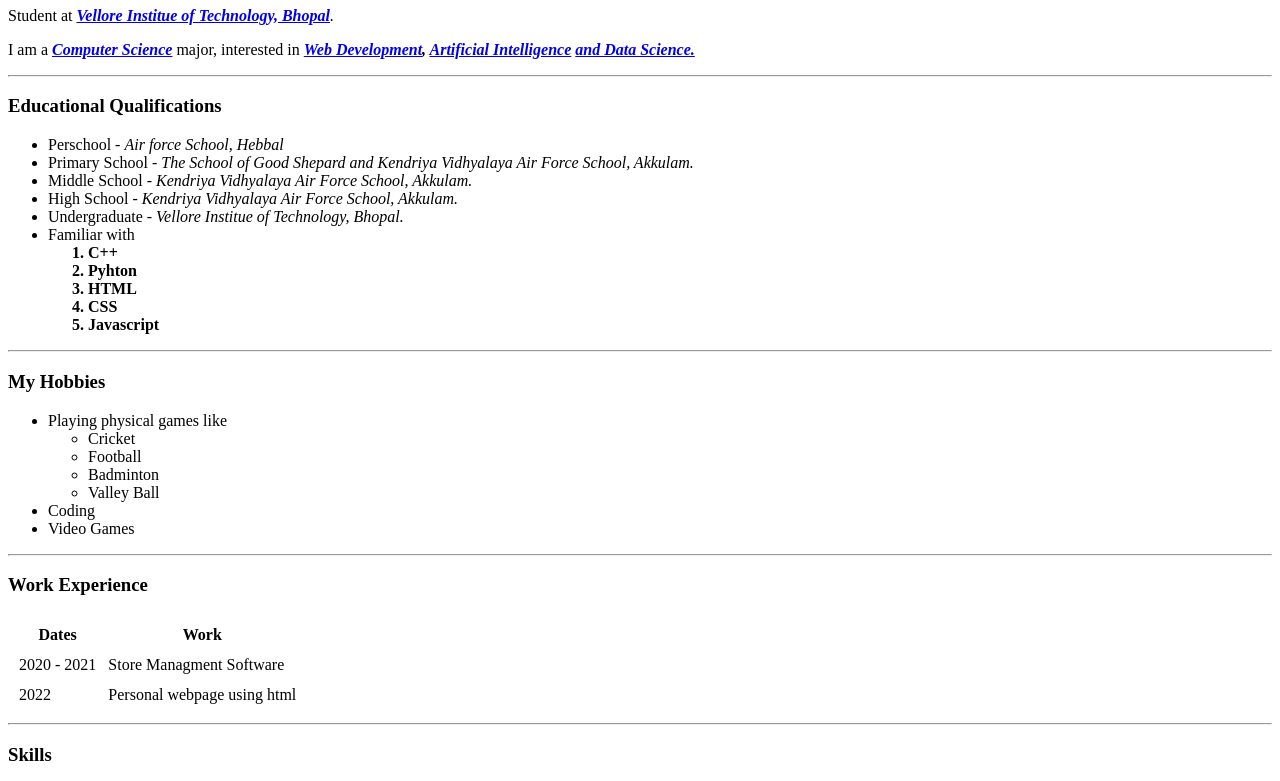
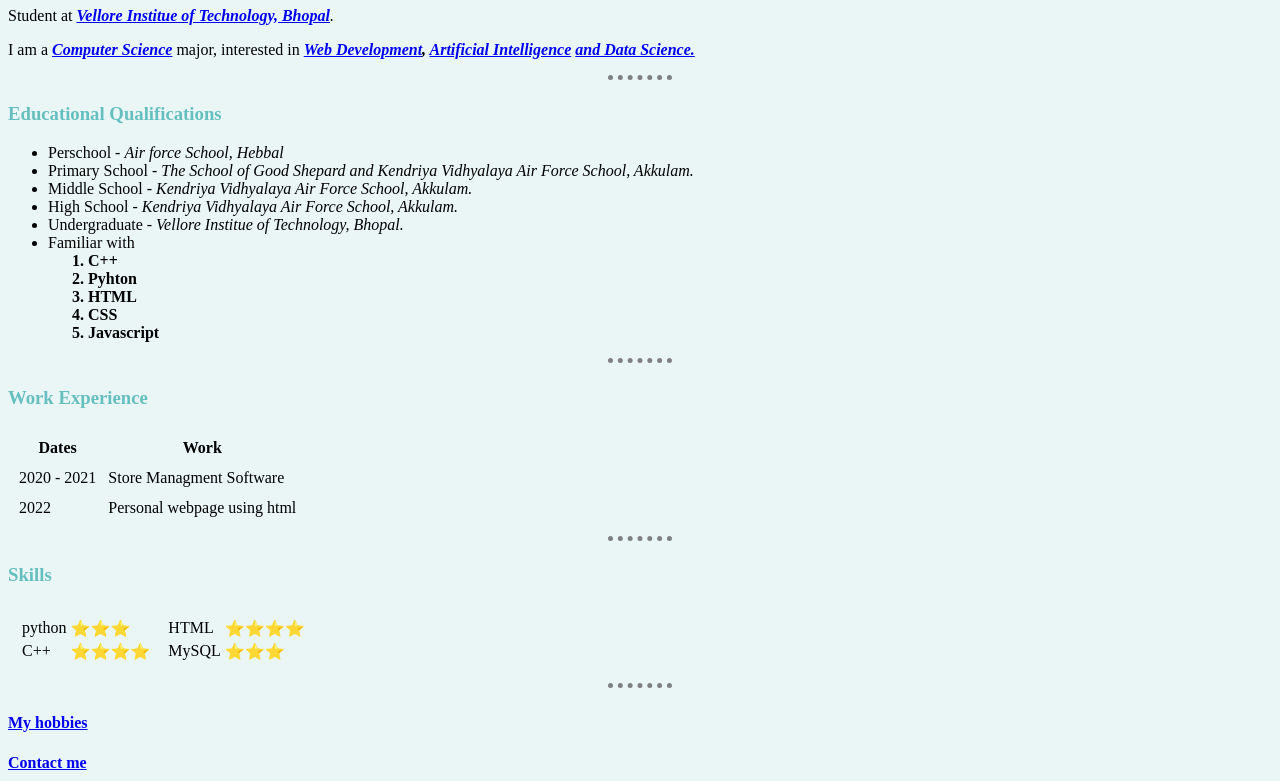
Before and after one commit to ShashwathBhaskar/cv, a plain HTML site: page index.html in a window 1280 px wide. Shown: the part 180-961 px from the top of the page. Drawn offline with Linux system fonts and the light colour scheme; files that its build step writes are made by us from their sources.

Commit message:
Update index.html

```diff
--- a/index.html
+++ b/index.html
@@ -3,9 +3,11 @@
 
 <head>
   <!-- this is the head of the html web page -->
-  <img src="pic-modified.png" alt="no img found" width="10%" height="10%"> <!-- this is the img elemet used to import elements -->
+  <img class="circular"src="pic-modified.png" alt="no img found" width="10%" height="10%"> <!-- this is the img elemet used to import elements -->
   <meta charset="utf-8"> <!-- this is metadata or the information about the data-->
   <title>Shashwath's Personal website</title>
+  <!-- this is the style or CSS part of the webpage which takes care of the appearence of the web page -->
+  <link rel="stylesheet" href="css/styles.css"> <!-- link points to the css file in the folder for styling of the page-->
 </head>
 
 <body>
@@ -33,19 +35,6 @@
           <li>CSS</li>
           <li>Javascript</li>
         </strong></ol>
-  </ul>
-  <hr>
-  <h3>My Hobbies </h3>
-  <ul>
-    <li>Playing physical games like</li>
-    <ul>
-      <li>Cricket</li>
-      <li>Football</li>
-      <li>Badminton</li>
-      <li>Valley Ball</li>
-    </ul>
-    <li>Coding</li>
-    <li>Video Games</li>
   </ul>
   <hr>
   <h3>Work Experience</h3>
@@ -107,8 +96,8 @@
     </tbody>
   </table>
   <hr>
+  <h4><a href="hobbies.html">My hobbies</a></h4>
   <h4><a href="contacts.html">Contact me</a></h4>
-
 </body>
 
 </html>
```
